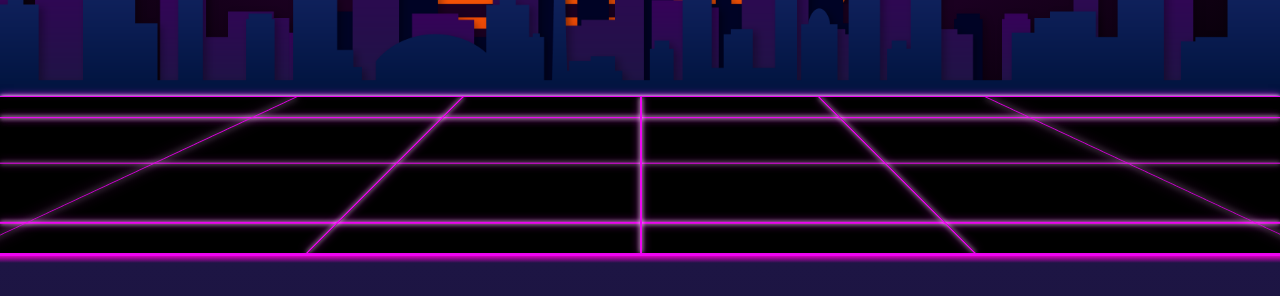
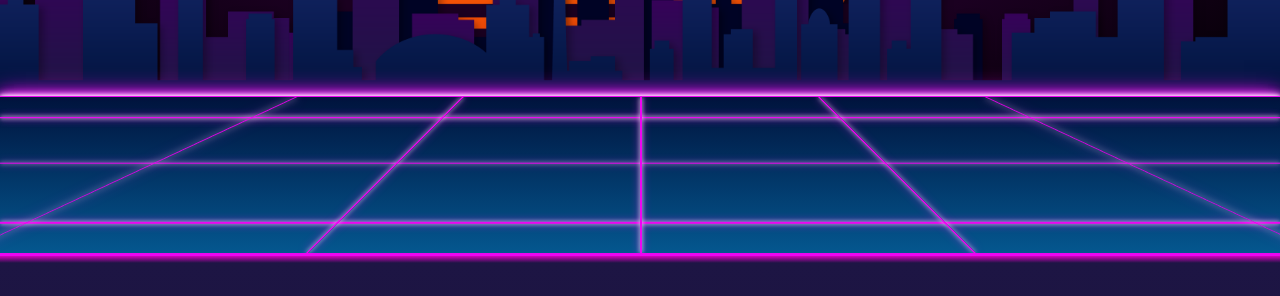
Before and after one commit to eugenefm/personalSite, a plain HTML site: page index.html in a window 1280 px wide. Shown: the part 504-800 px from the top of the page. Drawn offline with Linux system fonts and the light colour scheme; a web font is replaced by a local one.

Commit message:
updated header

```diff
--- a/styles/styles.scss
+++ b/styles/styles.scss
@@ -319,12 +319,12 @@ footer {
   width: 100vw;
   height: 20vh;
   max-height: 200px;
-  background: #000;
+  background: #00133d linear-gradient(#00133d, #04578f);
   position: relative;
   overflow: hidden;
   border-top: 1px solid #ee05f2;
   border-bottom: 3px solid #ee05f2;
-  box-shadow: 0 0 4px #fff, 0 0 8px #ee05f2;
+  box-shadow: 0 0 4px #fff, 0 0 8px #fff, 0 0 8px #ee05f2, 0 0 16px #ee05f2, 0 0 24px #ee05f2;
 }
 .line1,
 .line2,
```
Also changed, not shown: styles/styles.css, 1 other file.
